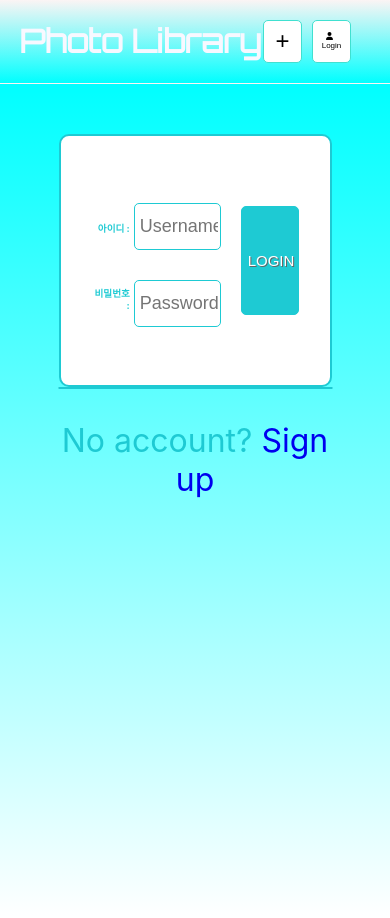
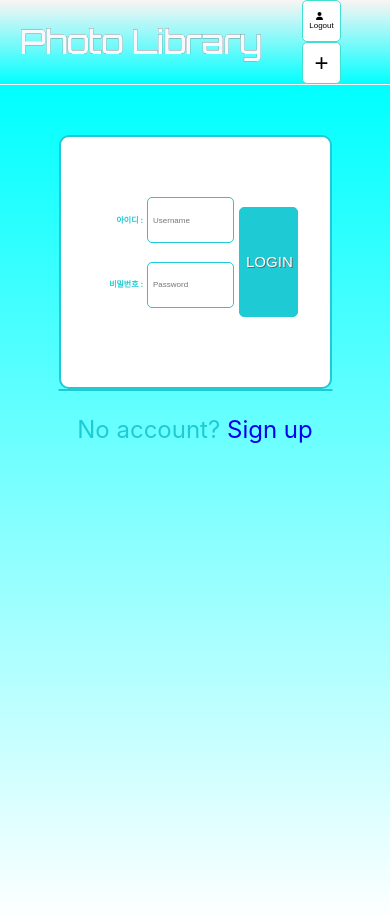
Before and after one commit to jgkang9402/sns, a React (Create React App) app: page /login in a window 390 px wide. Built offline with nearby package versions, Linux system fonts and the light colour scheme.

Commit message:
리멤버데어터, 마크업 수정

```diff
--- a/src/App.css
+++ b/src/App.css
@@ -27,10 +27,12 @@ a {
   align-items: center;
   justify-content: space-between;
   background: linear-gradient(180deg, #fbf4f4, aqua);
+  flex-wrap: wrap;
   border-bottom: 1px solid #fbf4f4;
 }
 .logo_box {
   display: flex;
+  /* flex-wrap: wrap; */
   align-items: center;
   margin-left: 5vw;
 }
@@ -44,11 +46,13 @@ a {
   margin-left: 0;
   color: ghostwhite;
   font-family: "orbitron";
+  -webkit-text-stroke: .01rem #333;
 }
 
 .navbar nav {
   margin-right: 10vw;
   display: flex;
+  align-items: center;
 }
 .navbar nav button {
   font-size: 0.8em;
@@ -112,6 +116,7 @@ a {
   box-sizing: border-box;
   padding: 30px;
   display: flex;
+  flex-wrap: wrap;
   justify-content: center;
   align-items: center;
 }
@@ -139,7 +144,7 @@ a {
   height: 5vh;
   border: 1px solid #1ecad3;
   border-radius: 5px;
-  font-size: 18px;
+  font-size: 1.2rem;
   padding-left: 5px;
   color: #666;
 }
@@ -245,8 +250,6 @@ main {
   color: red;
 }
 
-
-
 .box_more {
   position: relative;
   text-align: center;
@@ -268,6 +271,9 @@ main {
   color: #1ecad3;
 }
 /* 디테일 */
+.detail_top{
+  background: linear-gradient(180deg, aqua, #fbf4f4);
+}
 .detail_wrap_box {
   position: relative;
   border: 1px solid #333;
@@ -276,6 +282,7 @@ main {
     rgba(0, 0, 0, 0.17) 0px 12px 13px, rgba(0, 0, 0, 0.09) 0px -3px 5px;
   margin: 0 auto;
   width: 80%;
+  background-color: #fbf4f4;
 }
 .go-back {
   cursor: pointer;
@@ -319,7 +326,7 @@ main {
   cursor: pointer;
   font-size: 1rem;
   font-weight: bold;
-  width: 20%;
+  width: 40%;
   height: 20%;
   background-color: orange;
 }
@@ -457,8 +464,11 @@ main {
   .wrap_box {
     grid-template-columns: repeat(4, 1fr);
   }
-  .account{
-    font-size: 2rem;
+  .account {
+    font-size: 1.5rem;
+  }
+  .form-login span {
+    font-size: .9rem;
   }
 }
 
@@ -472,11 +482,22 @@ main {
   .wrap_box {
     grid-template-columns: repeat(2, 1fr);
   }
-  .inner .first_box {
-  }
   .all_user_img {
     width: 30%;
   }
+  .form-login span {
+    font-size: .7rem;
+  }
+  .form-login input {
+    font-size: .8rem;
+  }
+  .login_first_box .pw-box {
+    margin-top: -45px;
+}
+
+.login_first_box div, .login_first_box p {
+    height: 13vh;
+}
 }
 
 @media screen and (max-width: 550px) {
@@ -503,7 +524,7 @@ main {
     width: 75%;
   }
   .first_box h4 {
-    width: 20%;
+    margin: 10px auto;
   }
 
   .like_btn {
@@ -519,18 +540,34 @@ main {
     border-radius: 5px;
   }
   .navbar nav button {
-    font-size: .5rem;
+    font-size: 0.5rem;
+  }
+  .form-login  {
+    padding: 0;
   }
   .form-login span {
-    font-size: .6rem;
+    font-size: 0.5rem;
+    width: 13vw;
   }
-  .show_btn{
+  .form-login input {
+    font-size: 0.5rem;
+  }
+  .show_btn {
     display: none;
   }
   .btn-login {
     width: 15vw;
     height: 13vh;
   }
-
-
 }
+@media screen and (max-width: 450px) {
+  .navbar nav {
+    margin-right: 10vw;
+    display: flex;
+    flex-direction: column-reverse;
+    align-items: flex-start;
+  }
+  .login_first_box {
+    margin-right: 5px;
+}
+}
--- a/src/App.js
+++ b/src/App.js
@@ -10,18 +10,19 @@ import PrivateRoute from "./route/PrivateRoute";
 export const Context1 = createContext();
 
 function App() {
-  const [login, setLogin] = useState(false);
-  const [userId, setUserId] = useState("");
-  // const [login, setLogin] = useState(true);
-  // const [userId, setUserId] = useState("abc123@naver.com");
+  // const [login, setLogin] = useState(false);
+  // const [userId, setUserId] = useState("");
+  const [login, setLogin] = useState(true);
+  const [userId, setUserId] = useState("abc123@naver.com");
   const [parent, setParent] = useState([]);
   const [parent2, setParent2] = useState([]);
-  const [moreNum, setMoreNum] = useState(10);
+  const [moreNum, setMoreNum] = useState(50);
   const [scrollMove, setScrollMove] = useState(0);
   const [create, setCreate] = useState([]);
   const [create2, setCreate2] = useState([]);
   const morescr = useRef(0);
   const [allData, setAllData] = useState([]);
+  const [rememberData, setRememberData] = useState([]);
 
   let copyAll1 = parent;
   let copyAll2 = parent2;
@@ -39,6 +40,13 @@ function App() {
 
   useEffect(() => {
     setAllData(allCopyArr);
+    if (rememberData.length > 0) {
+      if (rememberData.length != parent.length) {
+        setAllData(allCopyArr);
+        return;
+      }
+      setAllData(rememberData);
+    }
     if (parent.length == parent2.length) {
       return;
     }
@@ -46,14 +54,14 @@ function App() {
       morescr.current = allData.length;
       scrollReturn();
     } else if (allData.length > morescr.current) {
-      // console.log("제발");
       morescr.current = allData.length;
     } else {
-      // console.log("여기냐");
       scrollReturn();
     }
   }, [parent]);
+
   console.log(allData);
+  console.log(rememberData);
 
   return (
     <div className="App">
@@ -88,6 +96,7 @@ function App() {
               login={login}
               allData={allData}
               setAllData={setAllData}
+              setRememberData={setRememberData}
             />
           }
         />
--- a/src/pages/PostAll.js
+++ b/src/pages/PostAll.js
@@ -37,13 +37,26 @@ const PostAll = ({
             write: item.body,
           };
         });
-        // console.log(moreInfoList);
+        console.log(moreInfoList);
+
+        let newArr
         if (create.length > 0) {
-          let newArr = create2.concat(moreInfoList);
+          newArr = create2.concat(moreInfoList);
           setParent2(newArr);
-          return;
+          setAllData(newArr);
+          return newArr;
         }
+        console.log(moreInfoList);
         setParent2(moreInfoList);
+        console.log("첫번째",newArr);
+
+        // if (create.length > 0) {
+        //   let newArr = create2.concat(moreInfoList);
+        //   setParent2(newArr);
+        //   setAllData(newArr);
+        //   return;
+        // }
+        // setParent2(moreInfoList);
       })
       .catch((error) => {
         // console.log(error);
@@ -66,12 +79,25 @@ const PostAll = ({
             deleteAvailable: false,
           };
         });
+
+        let newArr
         if (create.length > 0) {
-          let newArr = create.concat(sliceList);
+          newArr = create.concat(sliceList);
           setParent(newArr);
-          return;
+          setAllData(newArr);
+          console.log('두번째크리에이트',newArr);
+          return newArr;
         }
+        console.log('두번째',newArr);
         setParent(sliceList);
+
+        // if (create.length > 0) {
+        //   let newArr = create.concat(sliceList);
+        //   setParent(newArr);
+        //   setAllData(newArr);
+        //   return;
+        // }
+        // setParent(sliceList);
       })
       .catch((error) => {
         console.log(error);
@@ -143,7 +169,7 @@ const PostAll = ({
   useEffect(() => {
     console.log("getdata또실행?");
     getData();
-  }, [moreNum]);
+  },[moreNum]);
 
   const moveToPage = () => {
     window.scrollTo({
@@ -185,9 +211,6 @@ const PostAll = ({
                         let copyarr = [...allData];
                         copyarr[idx].heart = false;
                         copyarr[idx].like = "Like 🤍";
-                        // console.log(copyarr);
-                        // console.log("하트", parent[idx].heart);
-                        // setAllData(copyarr);
                         setParent(copyarr);
                       } else {
                         // true);
@@ -195,9 +218,6 @@ const PostAll = ({
                         let copyarr = [...allData];
                         copyarr[idx].heart = true;
                         copyarr[idx].like = "Like ❤";
-                        // console.log(copyarr);
-                        // console.log("하트", item.heart);
-                        // setAllData(copyarr);
                         setParent(copyarr);
                       }
                     }}
--- a/src/pages/PostDetail.js
+++ b/src/pages/PostDetail.js
@@ -1,41 +1,37 @@
 import React from "react";
 import { useNavigate, useParams } from "react-router-dom";
 
-const PostDetail = ({
-  allData,
-  setAllData,
-}) => {
+const PostDetail = ({ allData, setAllData, setRememberData }) => {
   let { id } = useParams();
   const navigate = useNavigate();
   const goBack = () => {
     navigate(-1);
+    setRememberData(allData);
   };
 
   const likeToggle = (e) => {
-    // parent.id.like
-    // console.log(e.target.innerText);
+    e.target.innerText = "Like ❤";
+
     console.log(allData[id].heart);
     if (!allData[id].heart) {
+      let copyarr = [...allData];
+      copyarr[id].heart = true;
+      setAllData(copyarr);
+      // console.log(copyarr);
+      // console.log("하트", allData[id].heart);
+      // setParent(copyarr);
+    } else {
       e.target.innerText = "Like 🤍";
       let copyarr = [...allData];
       copyarr[id].heart = false;
-      console.log(copyarr);
-      console.log("하트", allData[id].heart);
       setAllData(copyarr);
-      // setParent(copyarr);
-    } else {
-      e.target.innerText = "Like ❤";
-      let copyarr = [...allData];
-      copyarr[id].heart = true;
-      console.log(copyarr);
-      console.log("하트", allData[id].heart);
-      setAllData(copyarr);
+      // console.log(copyarr);
+      // console.log("하트", allData[id].heart);
       // console.log(parent[id].like);
     }
-    // parent[id].heart==false?parent[id].like="Like 🤍":
   };
   return (
-    <div>
+    <div className="detail_top">
       <div className="detail_wrap_box">
         <span className="go-back" onClick={goBack}>
           🔙
@@ -52,7 +48,7 @@ const PostDetail = ({
             <span>Title : {allData[id].title}</span>
             <br />
             <p className="like_btn" onClick={likeToggle}>
-              {allData[id].like?allData[id].like:!allData[id].like}
+              {allData[id].like ? allData[id].like : !allData[id].like}
             </p>
           </div>
           <p>{allData[id].write}</p>
--- a/src/route/PrivateRoute.js
+++ b/src/route/PrivateRoute.js
@@ -2,15 +2,12 @@ import React from "react";
 import { Navigate } from "react-router-dom";
 import PostDetail from "../pages/PostDetail";
 
-const PrivateRoute = ({
-  login,
-  allData,
-  setAllData,
-}) => {
+const PrivateRoute = ({ login, allData, setAllData, setRememberData }) => {
   return login == true ? (
     <PostDetail
       allData={allData}
       setAllData={setAllData}
+      setRememberData={setRememberData}
     />
   ) : (
     <Navigate to="/login" />
```
